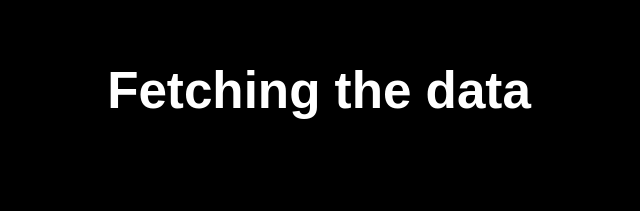
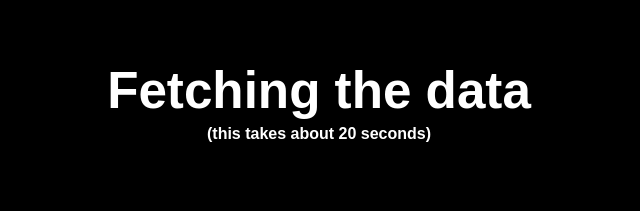
Before and after one commit to MDproductions-dev/howbigiswikipedia, a plain HTML site: page index.html in a window 1280 px wide. Shown: the part 100-311 px from the top of the page, without its empty margins (321-961 px from the left). Drawn offline with Linux system fonts and the light colour scheme; no server answers.

Commit message:
Update index.html

```diff
--- a/index.html
+++ b/index.html
@@ -434,6 +434,9 @@
            <div class="mbr-section-title mbr-fonts-style mbr-bold display-1">
               Fetching the data
           </div>
+	  <div class="mbr-section-title mbr-fonts-style mbr-bold display-7">
+              (this takes about 20 seconds)
+          </div>
             <div class="spinner">
             <div class="bounce1"></div>
             <div class="bounce2"></div>
```
